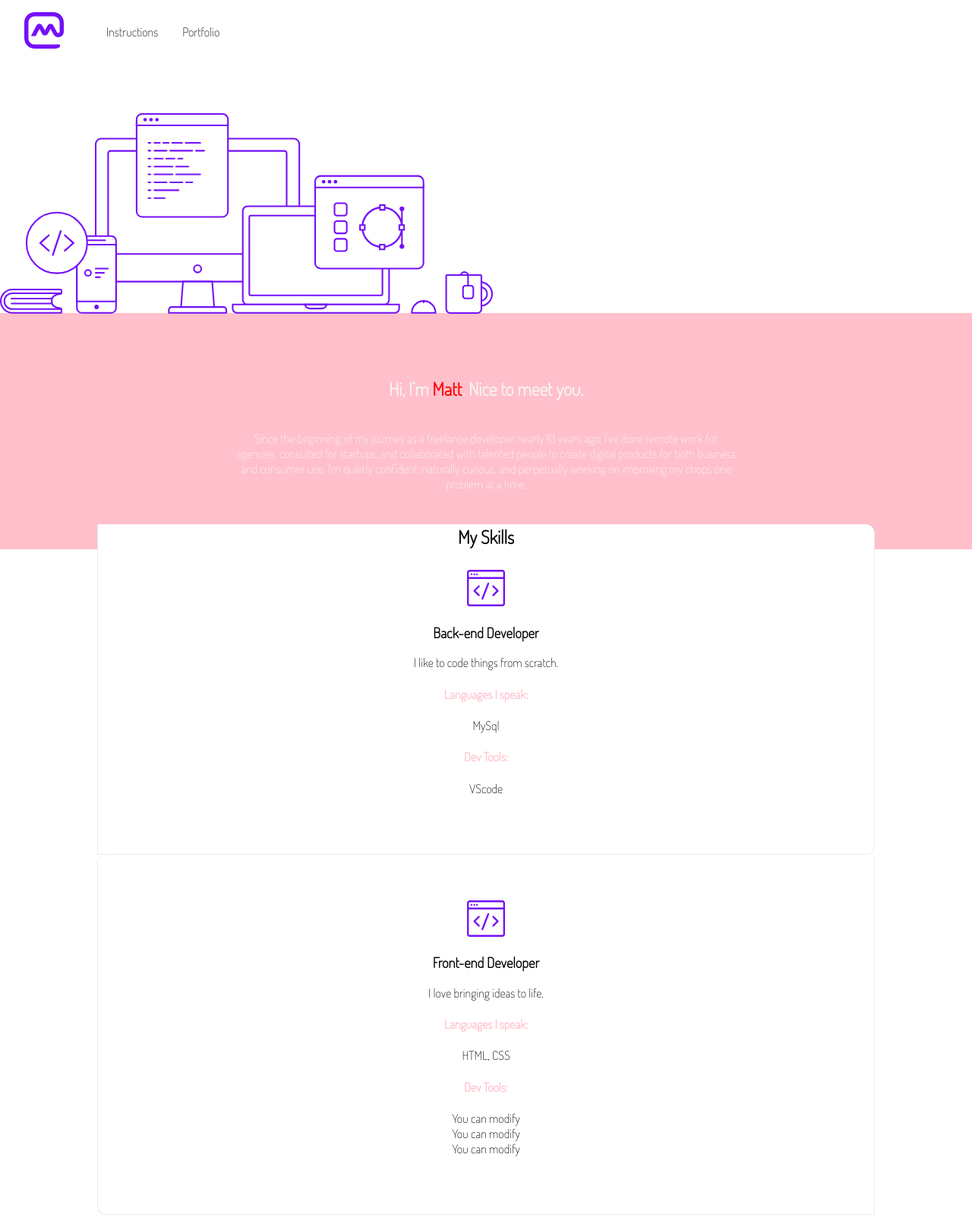
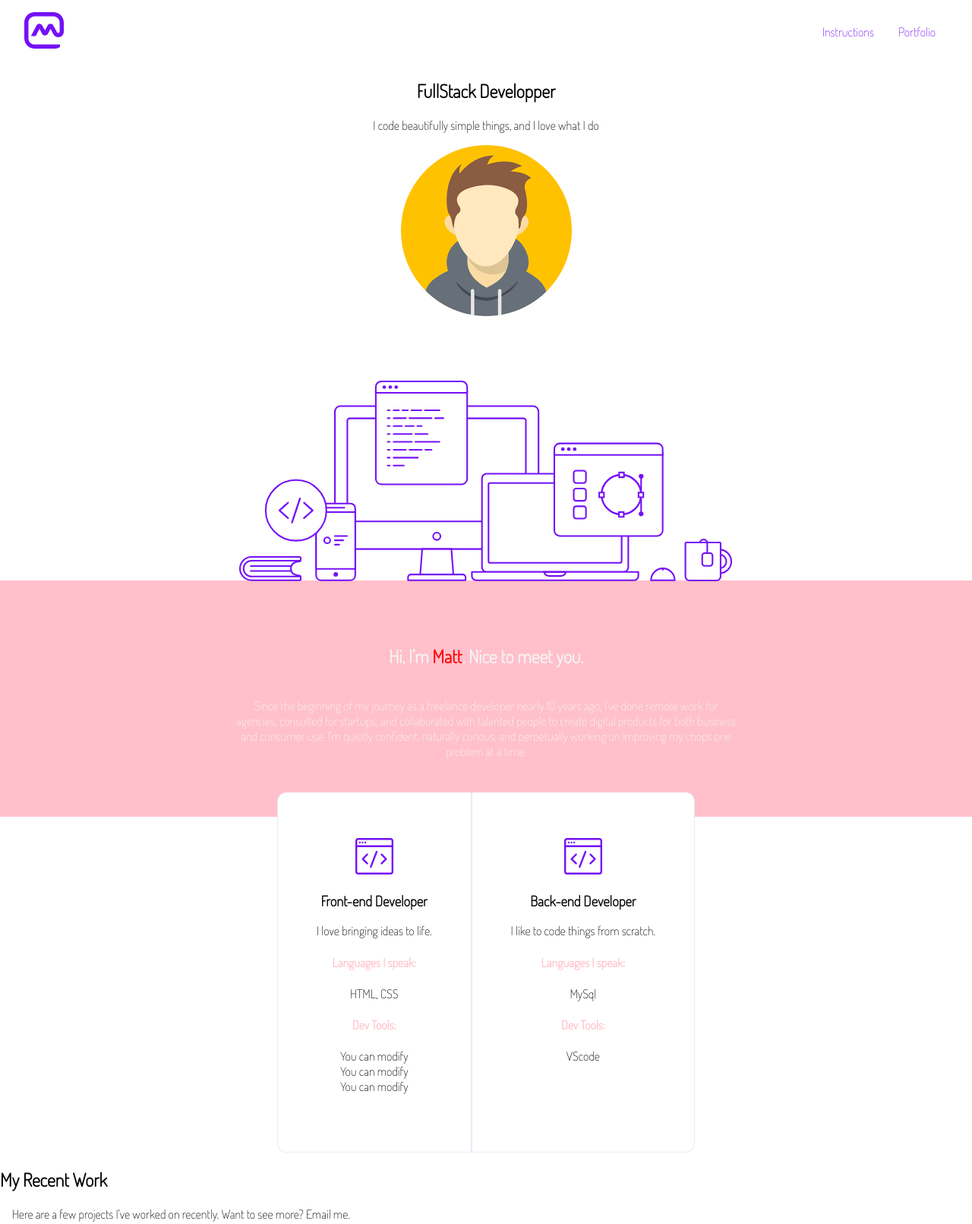
Before and after one commit to WildCodeSchool-2024-09/checkpoint1-js-toulouse, a website: page site/portfolio.html in a window 1280 px wide. Shown: the top 1611 px of the page at 76% size. Drawn offline with Linux system fonts and the light colour scheme.

Commit message:
html and css modif

```diff
--- a/site/css/portfolio.css
+++ b/site/css/portfolio.css
@@ -4,12 +4,53 @@
   --cardColor: #ffffff;
   --borderColor: #e6ecf8;
   --shadowColor: #e9f0f380;
+  --purple : #750ff7;
 
   --styledBorder: var(--borderTemplate) var(--borderColor);
   --styledShadow: 0 5px 5px 0 var(var(--shadowColor));
 
   --textAlign: center;
 }
+
+@media screen and (max-width:700px) {
+  .desktop {
+    display: none;
+  }
+
+  .skills {
+    display: flex;
+    flex-direction: column-reverse;
+  }
+}
+
+@media screen and (min-width: 700px) {
+  nav {
+  display: flex;
+  justify-content: space-between;
+  }
+
+  header>nav>ul>li>a{
+    color: var(--purple);
+  }
+
+  .firstbanner {
+    display: flex;
+    flex-direction: column;
+    align-items: center;
+    text-align: center;
+  }
+
+  .skills{
+    display : flex;
+    flex-direction: row-reverse;
+    justify-content: center;
+  }
+}
+
+  .skills--title{
+    display: none;
+  }
+
 
 img {
   max-width: 100%;
--- a/site/portfolio.html
+++ b/site/portfolio.html
@@ -22,11 +22,18 @@
     <main>
       <!-- First banner with title, description, avatar and image desktop -->
       <!-- You can use the avatar image on the folder image -->
+      <div class="firstbanner">
+      <section class="profil">
+        <h2>FullStack Developper</h2>
+        <p>I code beautifully simple things, and I love what I do</p>
+        <img src="./image/avatar-bis.png" alt = "avatar of the candidate">
+      </section>
       <section>
         <figure class="desktop">
           <img src="image/desktop.svg" alt="desktop" />
         </figure>
       </section>
+      </div>
 
       <!-- Second banner with description of your name and your presentation -->
       <article>
```
